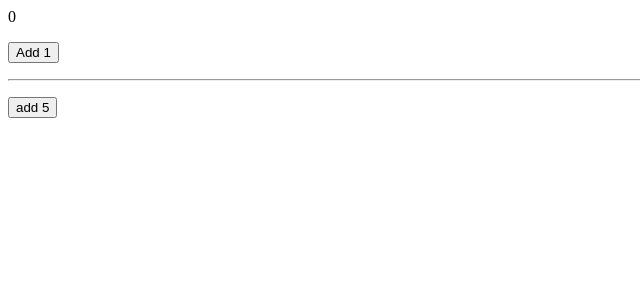
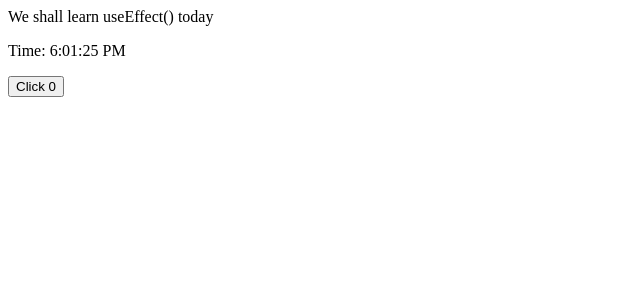
Before and after one commit to atikhasan007/react-practice, a React app: page / in a window 1280 px wide. Shown: the top 300 px of the page, without its empty margins (0-640 px from the left). Built offline with nearby package versions, Linux system fonts and the light colour scheme; the HTML template or start-up script is replaced by a standard one.

Commit message:
dom title count using class component set and update

```diff
--- a/src/App.jsx
+++ b/src/App.jsx
@@ -1,14 +1,15 @@
 
 
 import React from "react";
-import Counter from "./componentsOne/Counter";
+import MyComponentClass from "./componentsOne/MyComponentClass";
 
 
 export default class App extends React.Component {
     render(){
         return (
             <div>
-            <Counter />
+                <div>We shall learn useEffect() today </div>
+                <MyComponentClass />
             </div>
         )
     }
--- /dev/null
+++ b/src/componentsOne/MyComponentClass.jsx
@@ -0,0 +1,48 @@
+
+import React from "react";
+
+export default class MyComponentClass extends React.Component{
+    state = {
+        count : 0, // initialize 0
+        date : new Date(), //initialize current date
+    }
+
+
+//first time load when component is load first time
+//componentDidMount 1 bar call hoy
+//set kore dibe title ke
+    componentDidMount(){
+        const {count} = this.state;
+        document.title  = `Clicked ${count} times`
+
+    }
+
+    //document title update
+    componentDidUpdate(){
+        const {count } = this.state;
+        document.title = `Clicked ${count} times`
+
+    }
+
+
+
+   addClick = () =>{
+    this.setState(({count}) =>({
+        count : count + 1
+    }))
+   }
+
+    render() {
+        const {date,count} = this.state;
+      return (
+        <div>
+            <p>Time: {date.toLocaleTimeString()}</p>
+            <p>
+                <button type="button"
+                 onClick={this.addClick}>Click {count}</button>
+            </p>
+
+        </div>
+      )
+    }
+}
```
